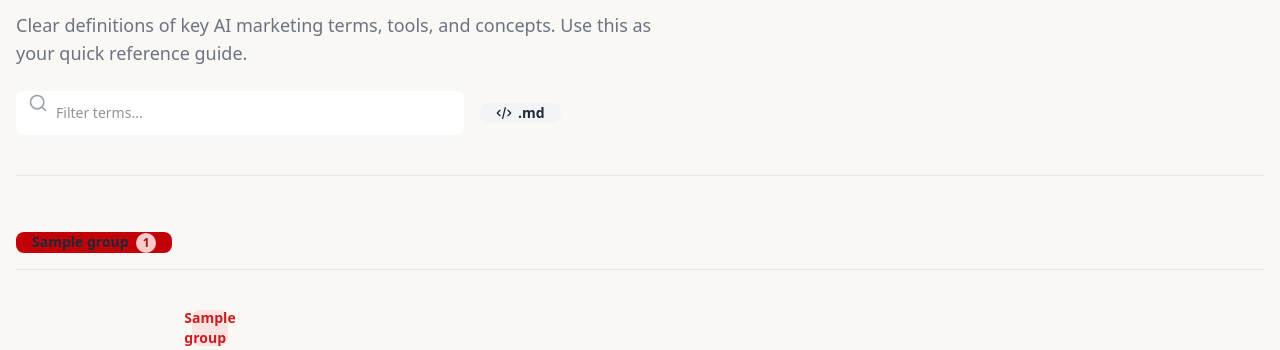
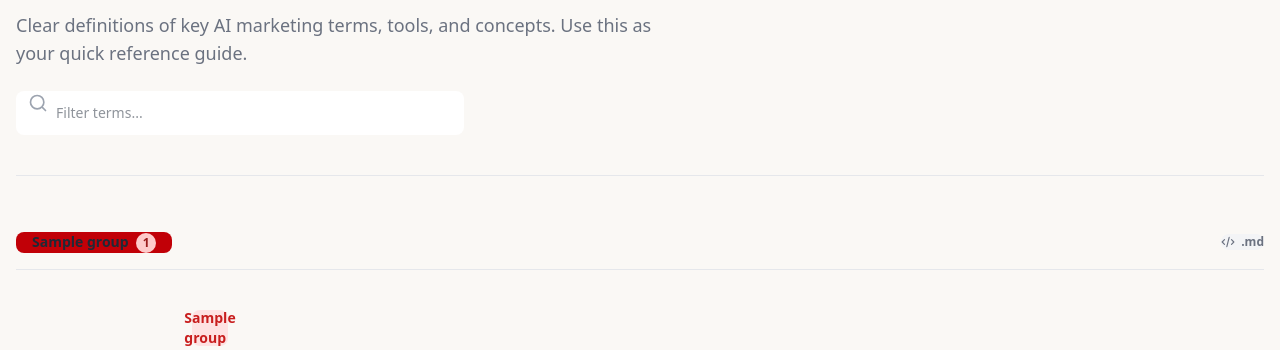
Before and after one commit to aouwalitshikkha/ai-marketings-template, a Django app: template glossary/templates/glossary/index.html in a window 1280 px wide. Shown: the part 188-538 px from the top of the page. Run offline with Django 5.2, Linux system fonts and the light colour scheme; the template is opened without the code that fills it: most values are stand-ins (such as "Sample title", 1, 10 or a date in 2020); style sheets or scripts are compiled from the project's sources.

Commit message:
Move .md button to nav bar, restore clean search box

```diff
--- a/glossary/templates/glossary/index.html
+++ b/glossary/templates/glossary/index.html
@@ -31,24 +31,24 @@
     <h1 class="text-3xl sm:text-4xl font-bold text-gray-900 leading-tight">AI Marketing Glossary</h1>
     <p class="mt-3 text-gray-500 text-lg max-w-2xl">Clear definitions of key AI marketing terms, tools, and concepts. Use this as your quick reference guide.</p>
 
-    <div class="flex flex-wrap items-center gap-4 mt-6">
-      <div class="relative max-w-md flex-1 min-w-[200px]">
+    <div class="relative mt-6 max-w-md">
       <svg class="absolute left-3 top-1/2 -translate-y-1/2 w-5 h-5 text-gray-400 pointer-events-none" fill="none" stroke="currentColor" stroke-width="2" viewBox="0 0 24 24"><path stroke-linecap="round" stroke-linejoin="round" d="M21 21l-4.35-4.35M11 19a8 8 0 100-16 8 8 0 000 16z"/></svg>
       <input type="text" id="glossary-filter" placeholder="Filter terms..." class="w-full pl-10 pr-4 py-3 rounded-lg border border-gray-200 bg-white text-sm focus:outline-none focus:ring-2 focus:ring-red-400 focus:border-transparent transition" autocomplete="off" />
-      </div>
-      <a href="/glossary.md" class="inline-flex items-center gap-1.5 px-4 py-2.5 rounded-lg text-sm font-semibold bg-gray-100 text-gray-700 hover:bg-gray-200 hover:text-gray-900 transition shrink-0" title="View as Markdown">
-        <svg class="w-4 h-4" fill="none" stroke="currentColor" stroke-width="2" viewBox="0 0 24 24"><path stroke-linecap="round" stroke-linejoin="round" d="M10 20l4-16m4 4l4 4-4 4M6 16l-4-4 4-4"/></svg>
-        .md
-      </a>
     </div>
   </section>
 
   <div id="glossary-nav" class="sticky top-16 z-40 bg-[#faf8f5]/95 backdrop-blur py-4 mb-10 border-b border-gray-200">
+    <div class="flex flex-wrap items-center justify-between gap-3">
       <nav class="flex flex-wrap gap-2" aria-label="Glossary letter groups">
         {% for group in groups %}
         <a href="#{{ group.id }}" class="group-link px-4 py-2 rounded-lg text-sm font-semibold bg-red-100 text-red-800 hover:bg-red-200 transition" data-target="{{ group.id }}">{{ group.label }} <span class="inline-flex items-center justify-center w-5 h-5 rounded-full bg-red-200 text-red-800 text-xs font-bold ml-1">{{ group.count }}</span></a>
         {% endfor %}
       </nav>
+      <a href="/glossary.md" class="inline-flex items-center gap-1.5 px-3 py-2 rounded-lg text-xs font-semibold bg-gray-100 text-gray-500 hover:bg-gray-200 hover:text-gray-700 transition shrink-0" title="View as Markdown">
+        <svg class="w-3.5 h-3.5" fill="none" stroke="currentColor" stroke-width="2" viewBox="0 0 24 24"><path stroke-linecap="round" stroke-linejoin="round" d="M10 20l4-16m4 4l4 4-4 4M6 16l-4-4 4-4"/></svg>
+        .md
+      </a>
+    </div>
   </div>
 
   <div class="max-w-4xl mx-auto space-y-10 mb-16" id="glossary-list">
```
Lines whose indentation alone changed are shown as unchanged.
